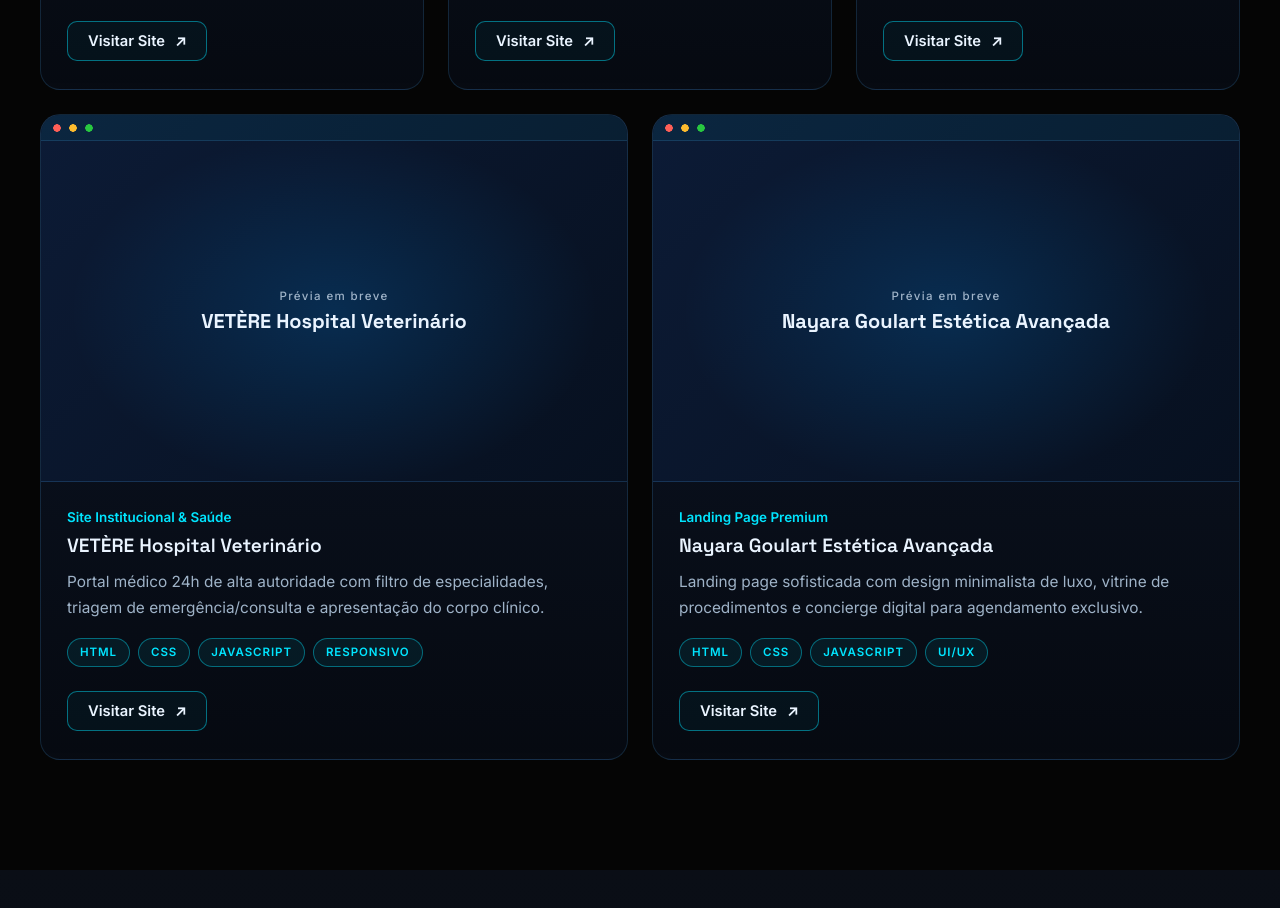
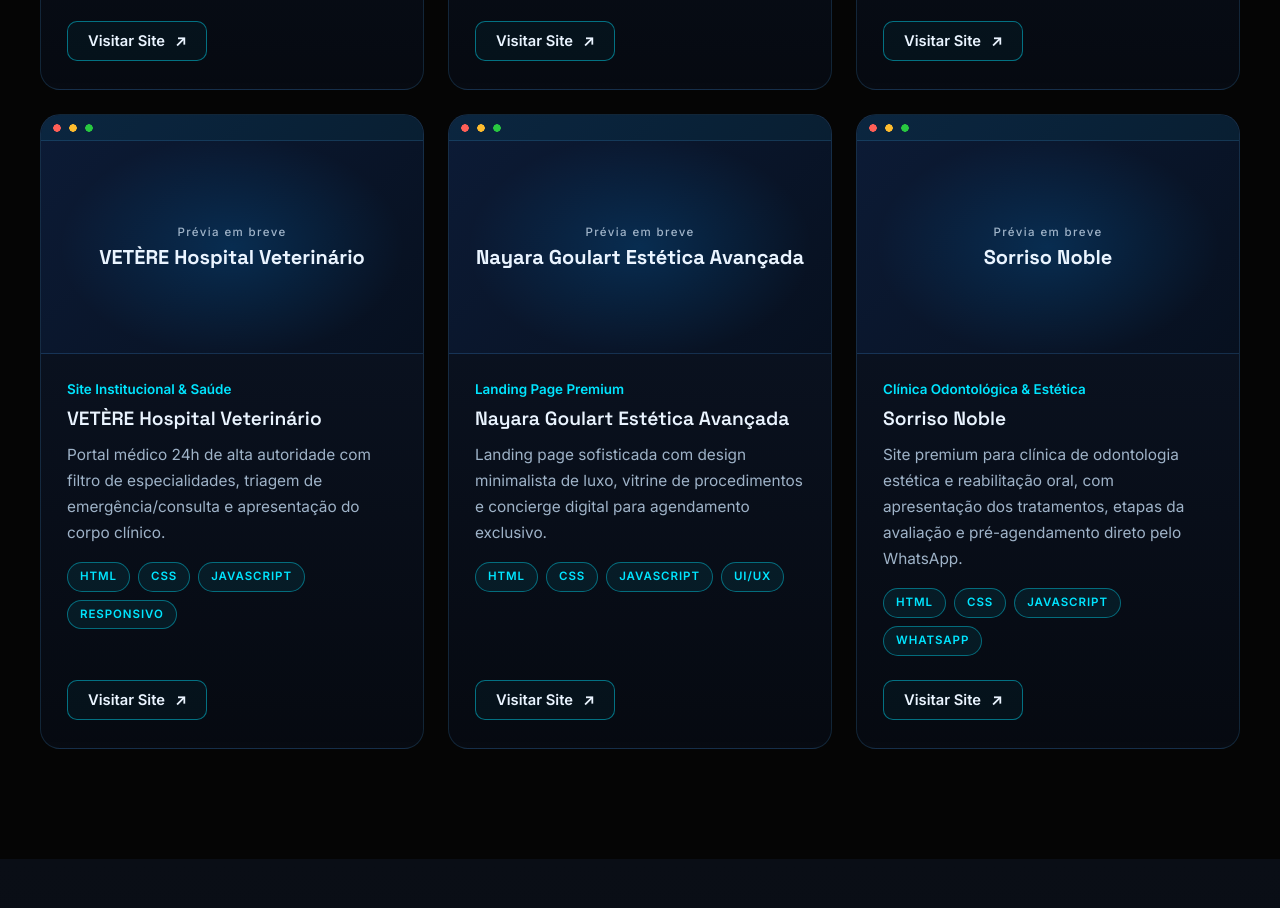
Before and after one commit to Manoel87/nexustech, a plain HTML site: page index.html in a window 1280 px wide. Shown: the part 1611-2519 px from the top of the page. Drawn offline with Linux system fonts and the light colour scheme; animation ran at ten frames a second.

Commit message:
Add files via upload

```diff
--- a/index.html
+++ b/index.html
@@ -179,6 +179,19 @@
               <a class="btn btn-outline btn-sm" href="https://manoel87.github.io/nayara-goulart-web-premium/" target="_blank" rel="noopener noreferrer" aria-label="Visitar site Nayara Goulart Estética Avançada (abre em nova aba)">Visitar Site <span aria-hidden="true">↗</span></a>
             </div>
           </article>
+          <article class="card project reveal">
+            <div class="project-media">
+              <span class="ph" aria-hidden="true"><small>Prévia em breve</small>Sorriso Noble</span>
+              <img src="img/projeto-6.png" alt="Página inicial do site Sorriso Noble Odontologia Estética" width="800" height="500" loading="lazy" decoding="async" onerror="this.remove()">
+            </div>
+            <div class="project-body">
+              <p class="project-cat">Clínica Odontológica &amp; Estética</p>
+              <h3>Sorriso Noble</h3>
+              <p>Site premium para clínica de odontologia estética e reabilitação oral, com apresentação dos tratamentos, etapas da avaliação e pré-agendamento direto pelo WhatsApp.</p>
+              <ul class="tags" aria-label="Tecnologias usadas"><li class="tag">HTML</li><li class="tag">CSS</li><li class="tag">JavaScript</li><li class="tag">WhatsApp</li></ul>
+              <a class="btn btn-outline btn-sm" href="https://manoel87.github.io/Sorriso-Noble/" target="_blank" rel="noopener noreferrer" aria-label="Visitar site Sorriso Noble (abre em nova aba)">Visitar Site <span aria-hidden="true">↗</span></a>
+            </div>
+          </article>
         </div>
       </div>
     </section>
--- a/style.css
+++ b/style.css
@@ -428,7 +428,6 @@ h3 { font-size: 1.2rem; font-weight: 600; line-height: 1.3; }
 
 .grid-projects { display: grid; grid-template-columns: repeat(6, 1fr); gap: 24px; }
 .project { grid-column: span 2; padding: 0; overflow: hidden; display: flex; flex-direction: column; }
-.project:nth-child(n+4) { grid-column: span 3; }
 .project-media { position: relative; aspect-ratio: 16 / 10; overflow: hidden; background: linear-gradient(135deg, #0C1B36, #07101F); border-bottom: 1px solid var(--border); }
 .project-media::before { content: ""; position: absolute; inset: 0 0 auto 0; height: 26px; background: rgba(0, 229, 255, .05); border-bottom: 1px solid var(--border); }
 .project-media::after { content: ""; position: absolute; top: 9px; left: 12px; width: 48px; height: 8px;
@@ -447,11 +446,9 @@ h3 { font-size: 1.2rem; font-weight: 600; line-height: 1.3; }
 @media (max-width: 960px) {
   .grid-projects { grid-template-columns: repeat(2, 1fr); }
   .project, .project:nth-child(n+4) { grid-column: span 1; }
-  .project:last-child { grid-column: 1 / -1; }
 }
 @media (max-width: 560px) {
   .grid-projects { grid-template-columns: 1fr; }
-  .project:last-child { grid-column: auto; }
 }
 
 /* ---------- Logo e navbar (versão limpa) ---------- */
```
